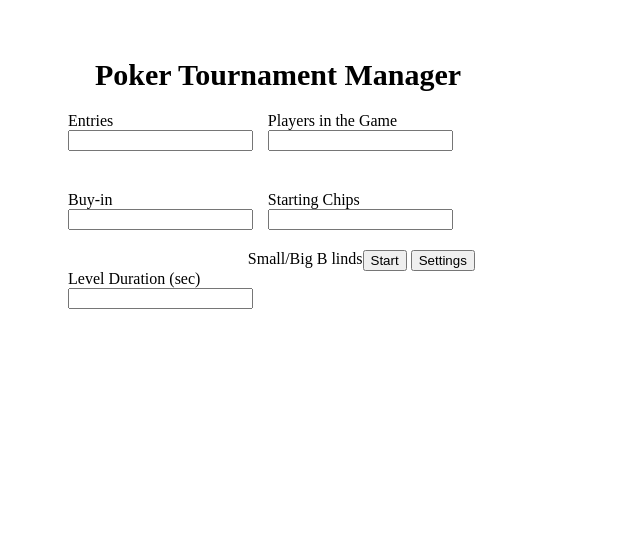
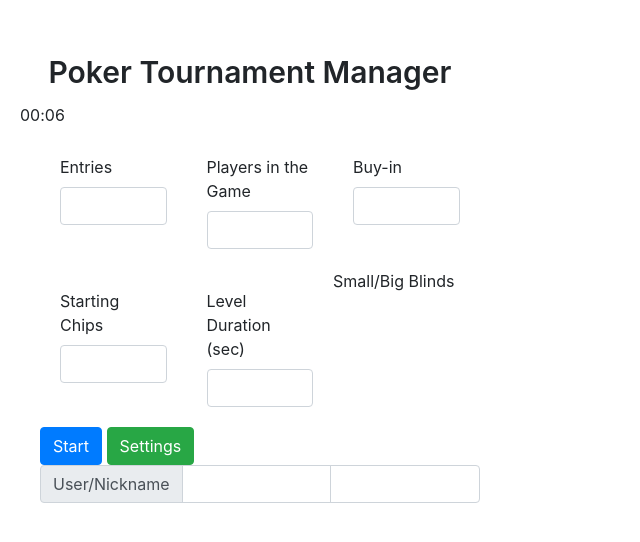
Before and after one commit to JoshuaHaarer/Poker-Manager, a Node project: template views/main.html in a window 1280 px wide. Shown: the top 542 px of the page, without its empty margins (0-640 px from the left). Run offline with Node 20 templates, Linux system fonts and the light colour scheme; the template is opened without the code that fills it, so the values that code supplies are empty; some libraries are stand-ins or nearby versions.

Commit message:
added timer

```diff
--- a/views/main.html
+++ b/views/main.html
@@ -4,6 +4,7 @@
 <head>
     <meta charset="utf-8" />
     <meta http-equiv="X-UA-Compatible" content="IE=edge">
+    <link rel="stylesheet" href="https://maxcdn.bootstrapcdn.com/bootstrap/4.0.0/css/bootstrap.min.css" integrity="sha384-Gn5384xqQ1aoWXA+058RXPxPg6fy4IWvTNh0E263XmFcJlSAwiGgFAW/dAiS6JXm" crossorigin="anonymous">
     <title>Poker Tournament Manager</title>
     <meta name="viewport" content="width=device-width, initial-scale=1">
     <link rel="stylesheet" type="text/css" media="screen" href="./layouts/style.css" />
@@ -16,8 +17,7 @@
             <div class="main-heading">
                 <label> Poker Tournament Manager</label>
             </div>
-            <div class="timer">
-            </div>
+            <label id="minutes">00</label>:<label id="seconds">00</label>
             <div class="tournament-settings">
                 <div class="tournament-settings-item">
                     <label>Entries</label>
@@ -39,7 +39,7 @@
                     <label>Level Duration (sec)</label>
                     <input type="number" class="form-control" name="blindTime">
                 </div>
-                <div class="blinds-structure-caption">Small/Big B                                                                                                                               linds
+                <div class="blinds-structure-caption">Small/Big Blinds
 
                 </div>
 
@@ -47,7 +47,34 @@
                     <button class="btn btn-primary" @click="startPause">Start</button>
                     <button class="btn btn-success" @click="settingsShowed = true">Settings</button>
                 </div>
+                <div class="input-group">
+                    <div class="input-group-prepend">
+                      <span class="input-group-text" id="">User/Nickname</span>
+                    </div>
+                    <input type="text" class="form-control">
+                    <input type="text" class="form-control">
+                  </div>
             </div>
+            <script>
+            var minutesLabel = document.getElementById("minutes");
+var secondsLabel = document.getElementById("seconds");
+var totalSeconds = 0;
+setInterval(setTime, 1000);
+
+function setTime() {
+  ++totalSeconds;
+  secondsLabel.innerHTML = pad(totalSeconds % 60);
+  minutesLabel.innerHTML = pad(parseInt(totalSeconds / 60));
+}
+
+function pad(val) {
+  var valString = val + "";
+  if (valString.length < 2) {
+    return "0" + valString;
+  } else {
+    return valString;
+  }
+}</script>
   <!-- for updating stats later         <div class="table-block">
                     <div class="table-block-item">
                         <span class="caption">Total Players in the game:</span>
```
